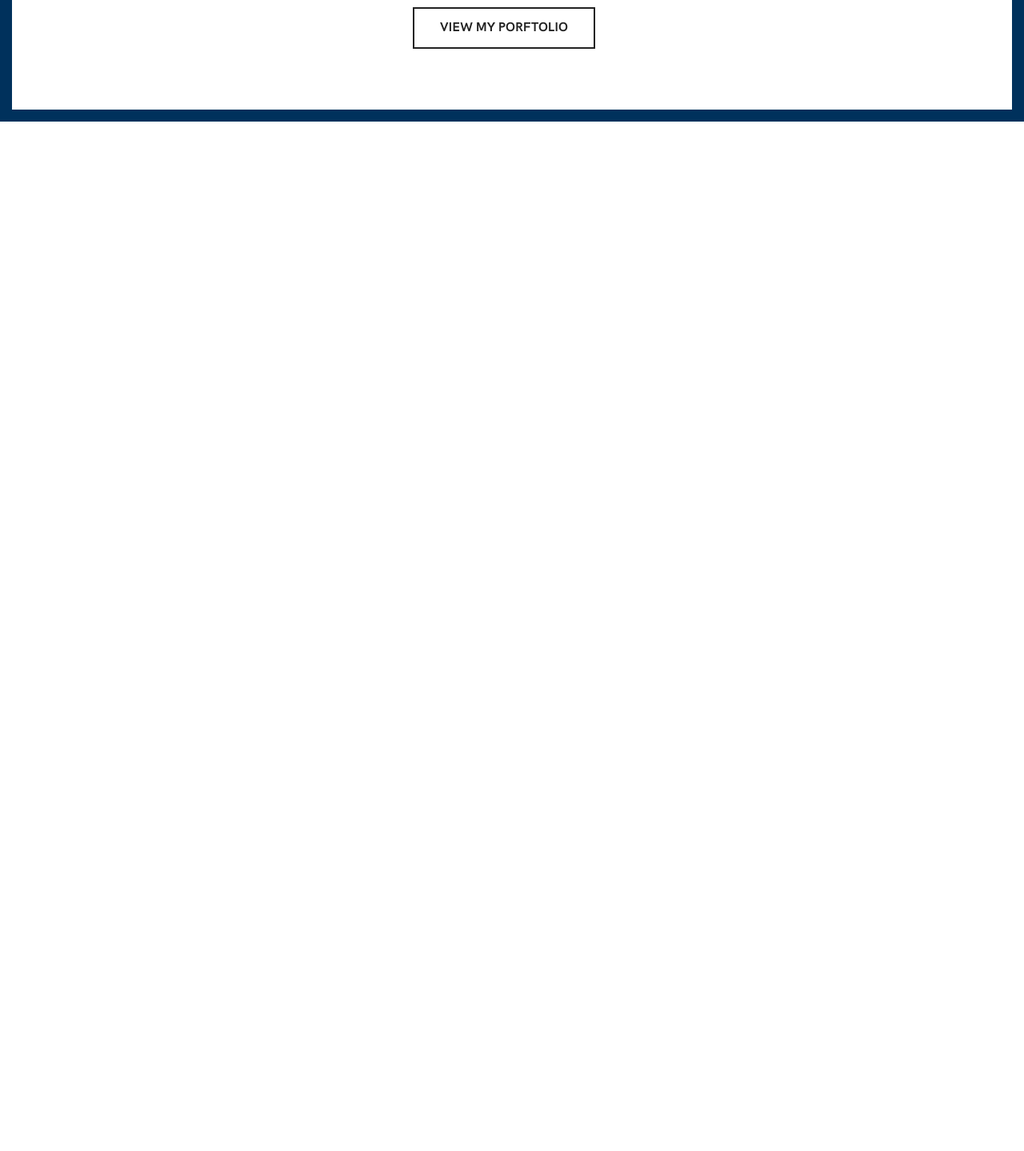
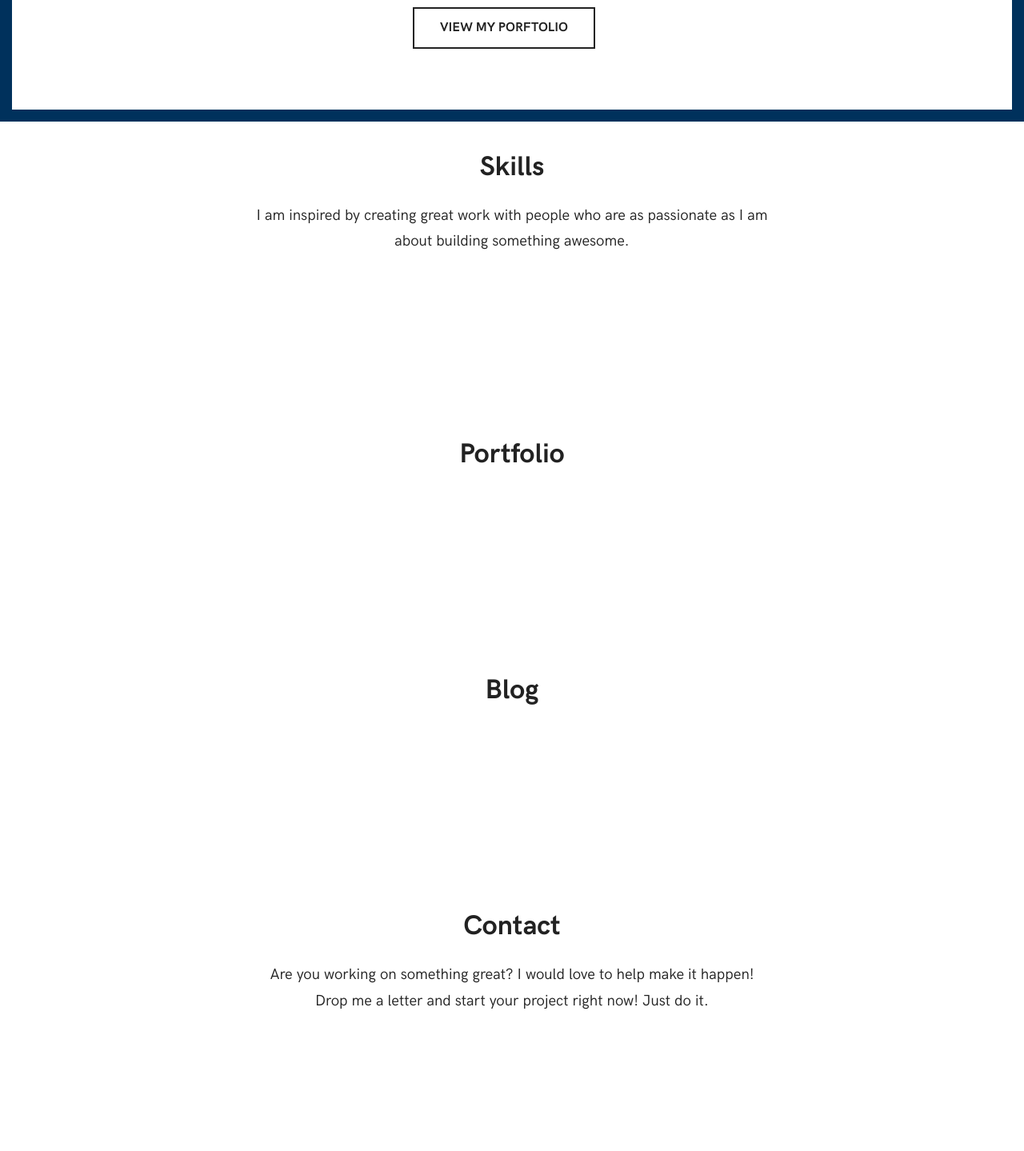
Before and after one commit to DarkAstaroth/mninahuanca_GatsbyBlog, a Gatsby site: page / in a window 1280 px wide. Shown: the part 648-2087 px from the top of the page at 80% size. Before the commit the page ends 800 px from the top, so only its background shows below. Built offline with nearby package versions, Linux system fonts and the light colour scheme; Gatsby itself is replaced by a stand-in of ours.

Commit message:
Creando los componentes del sitio web

```diff
--- /dev/null
+++ b/src/components/blogSection.js
@@ -0,0 +1,22 @@
+import React from 'react';
+
+const BlogSection = () => {
+    return (
+        <>
+            <section className="is-text-align-center">
+                <div className="content-wrap">
+                    <div className="content">
+                        <h2>Blog</h2>
+                        <p></p>
+                    </div>
+                </div>
+
+                <div className="content">
+
+                </div>
+            </section>
+        </>
+    );
+}
+
+export default BlogSection;
--- /dev/null
+++ b/src/components/contactSection.js
@@ -0,0 +1,22 @@
+import React from 'react';
+
+const ContantSection = () => {
+    return (
+        <>
+            <section className="is-text-align-center">
+                <div className="content-wrap">
+                    <div className="content">
+                        <h2>Contact</h2>
+                        <p>Are you working on something great? I would love to help make it happen! Drop me a letter and start your project right now! Just do it.</p>
+                    </div>
+                </div>
+
+                <div className="content">
+
+                </div>
+            </section>
+        </>
+    );
+}
+
+export default ContantSection;
--- a/src/components/layout.js
+++ b/src/components/layout.js
@@ -9,9 +9,9 @@ const Layout = (props) => {
     return (
         <>
             <Helmet>
-                <title>Welcome! I am mninahuanca</title>
+                <title>Welcome! I am Manuel</title>
             </Helmet>
-            <body >
+            <body className="is-framed" >
                 {props.children}
             </body>
 
--- /dev/null
+++ b/src/components/portfolioSection.js
@@ -0,0 +1,21 @@
+import React from 'react';
+
+const PortfolioSection = () => {
+    return (
+        <>
+            <section className="is-text-align-center">
+                <div className="content-wrap">
+                    <div className="content">
+                        <h2>Portfolio</h2>
+                    </div>
+                </div>
+
+                <div className="content">
+
+                </div>
+            </section>
+        </>
+    );
+}
+
+export default PortfolioSection;
--- /dev/null
+++ b/src/components/skillSection.js
@@ -0,0 +1,22 @@
+import React from 'react';
+
+const SkillSection = () => {
+    return (
+        <>
+            <section className="is-text-align-center">
+                <div className="content-wrap">
+                    <div className="content">
+                        <h2>Skills</h2>
+                        <p>I am inspired by creating great work with people who are as passionate as I am about building something awesome.</p>
+                    </div>
+                </div>
+
+                <div className="content">
+
+                </div>
+            </section>
+        </>
+    );
+}
+
+export default SkillSection;
--- a/src/css/styles.css
+++ b/src/css/styles.css
@@ -1,8 +1,3 @@
-.section-main{
-    display: block;
-    width: 100%;
-    height: 100vh;
-}
 .profile{
     border-radius: 50%;
     width: 120px;
--- a/src/pages/index.js
+++ b/src/pages/index.js
@@ -1,12 +1,20 @@
 import React from 'react';
-import { StaticImage } from 'gatsby-plugin-image';
+
 import Layout from '../components/layout';
 import MainSection from '../components/mainSection';
+import SkillSection from '../components/skillSection';
+import BlogSection from '../components/blogSection';
+import ContactSection from '../components/contactSection';
+import PortfolioSection from '../components/portfolioSection';
 
 const Index = () => {
   return (
     <Layout>
       <MainSection />
+      <SkillSection />
+      <PortfolioSection />
+      <BlogSection />
+      <ContactSection />
     </Layout>
   );
 }
```
Also changed, not shown: src/pages/blog.js (added, +20 -0 lines).
